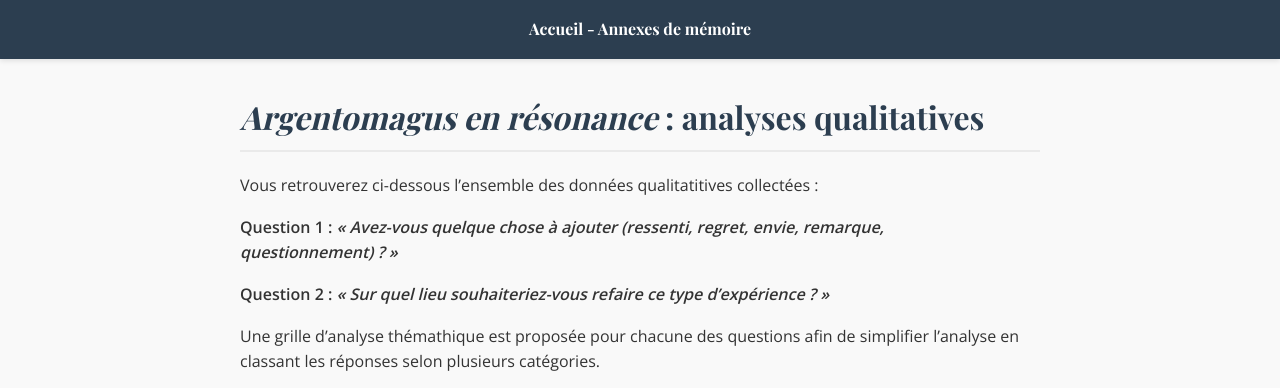
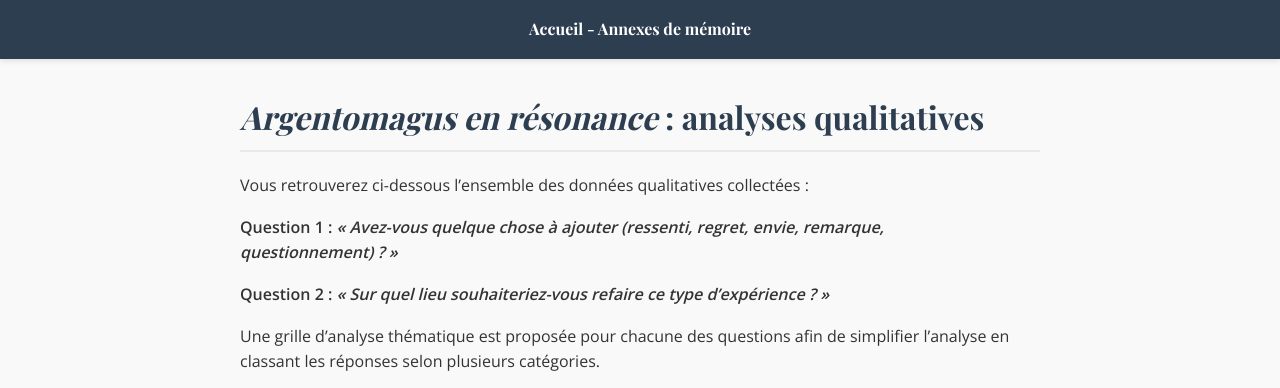
Before and after one commit to agathekowalski/ensll_memoire_p2026, a Jekyll site: the page built from argentomagusresonne/index.md, in a window 1280 px wide, cut to the strip 0-388 px from the top of the page. Built offline with Jekyll 4.4.1, drawn with Linux system fonts in a browser that asks for light colours.

Commit message:
Update index.md

```diff
--- a/argentomagusresonne/index.md
+++ b/argentomagusresonne/index.md
@@ -5,13 +5,13 @@ title: Argentomagus en résonance
 ---
 # *Argentomagus en résonance* : analyses qualitatives
 
-Vous retrouverez ci-dessous l'ensemble des données qualitatitives collectées :
+Vous retrouverez ci-dessous l'ensemble des données qualitatives collectées :
 
-**Question 1 : *« Avez-vous quelque chose à ajouter (ressenti, regret, envie, remarque, questionnement)&nbsp;?&nbsp;»***
+**Question 1 : *« Avez-vous quelque chose à ajouter (ressenti, regret, envie, remarque, questionnement) ? »***
 
 **Question 2 : *« Sur quel lieu souhaiteriez-vous refaire ce type d'expérience ? »***
 
-Une grille d'analyse thémathique est proposée pour chacune des questions
+Une grille d'analyse thématique est proposée pour chacune des questions
 afin de simplifier l'analyse en classant les réponses selon plusieurs catégories.
 
 <div style="width: 1200px; height: 800px; margin: 1rem 0; border: 1px solid #eee; border-radius: 5px;">
```
